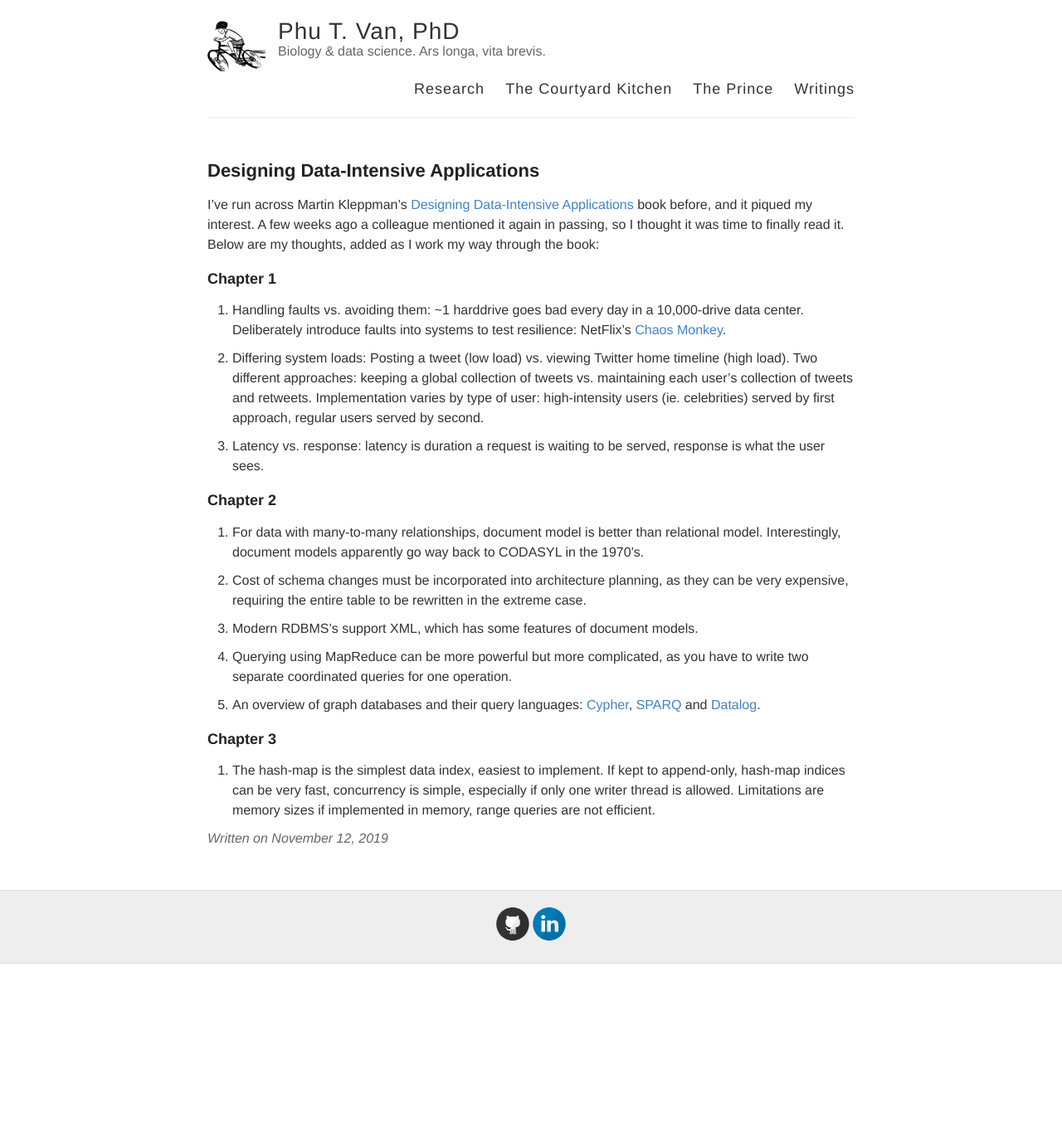
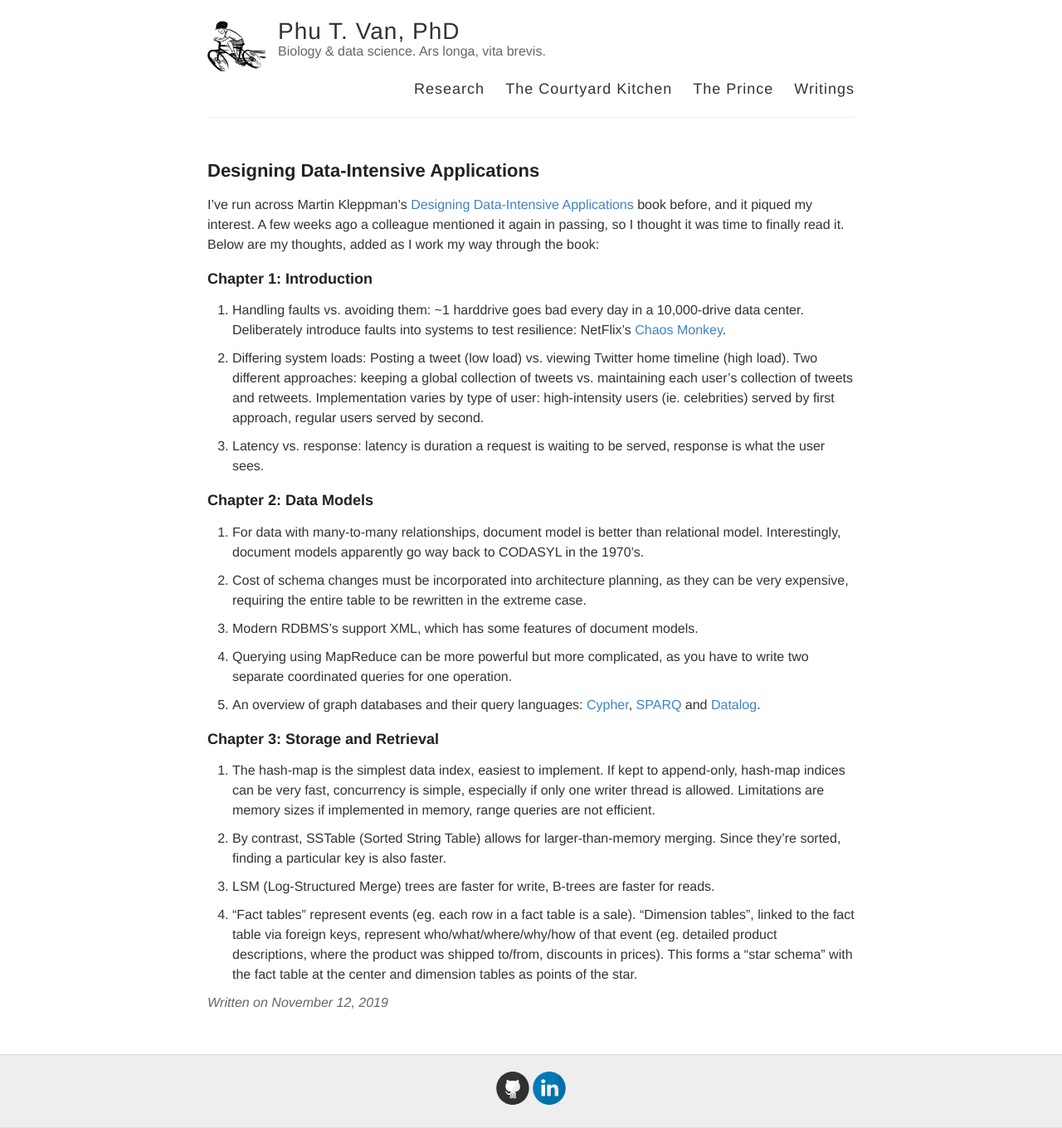
Before and after one commit to ptvan/ptvan.github.io, a Jekyll site: the page built from _posts/2019-11-12-Designing-DataIntensive-Applications.md, in a window 1280 px wide. Shown: the whole page at 83% size. Built offline with Jekyll 4.4.1, drawn with Linux system fonts in a browser that asks for light colours; before the commit the page ends 1162 px from its top, so only the background shows below that.

Commit message:
updated DDIA blogpost

```diff
--- a/_posts/2019-11-12-Designing-DataIntensive-Applications.md
+++ b/_posts/2019-11-12-Designing-DataIntensive-Applications.md
@@ -5,7 +5,7 @@
 
 I've run across Martin Kleppman's [Designing Data-Intensive Applications](https://dataintensive.net/) book before, and it piqued my interest. A few weeks ago a colleague mentioned it again in passing, so I thought it was time to finally read it. Below are my thoughts, added as I work my way through the book:
 
-### Chapter 1
+### Chapter 1: Introduction
 
 1. Handling faults vs. avoiding them: ~1 harddrive goes bad every day in a 10,000-drive data center. Deliberately introduce faults into systems to test resilience: NetFlix's [Chaos Monkey](https://github.com/Netflix/chaosmonkey).
 
@@ -13,7 +13,7 @@
 
 3. Latency vs. response: latency is duration a request is waiting to be served, response is what the user sees.
 
-### Chapter 2
+### Chapter 2: Data Models
 
 1. For data with many-to-many relationships, document model is better than relational model. Interestingly, document models apparently go way back to CODASYL in the 1970's.
 
@@ -25,6 +25,12 @@
 
 5. An overview of graph databases and their query languages: [Cypher](https://neo4j.com/developer/cypher-query-language/), [SPARQ](https://www.w3.org/TR/rdf-sparql-query/) and [Datalog](https://clojure.github.io/clojure-contrib/doc/datalog.html).
 
-### Chapter 3
+### Chapter 3: Storage and Retrieval
 
 1. The hash-map is the simplest data index, easiest to implement. If kept to append-only, hash-map indices can be very fast, concurrency is simple, especially if only one writer thread is allowed. Limitations are memory sizes if implemented in memory, range queries are not efficient.
+
+2. By contrast, SSTable (Sorted String Table) allows for larger-than-memory merging. Since they're sorted, finding a particular key is also faster.
+
+3. LSM (Log-Structured Merge) trees are faster for write, B-trees are faster for reads.
+
+4. "Fact tables" represent events (eg. each row in a fact table is a sale). "Dimension tables", linked to the fact table via foreign keys, represent who/what/where/why/how of that event (eg. detailed product descriptions, where the product was shipped to/from, discounts in prices). This forms a "star schema" with the fact table at the center and dimension tables as points of the star.
```
